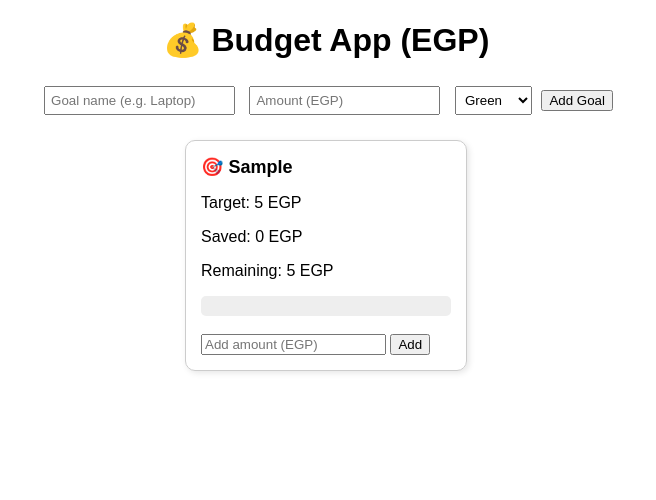
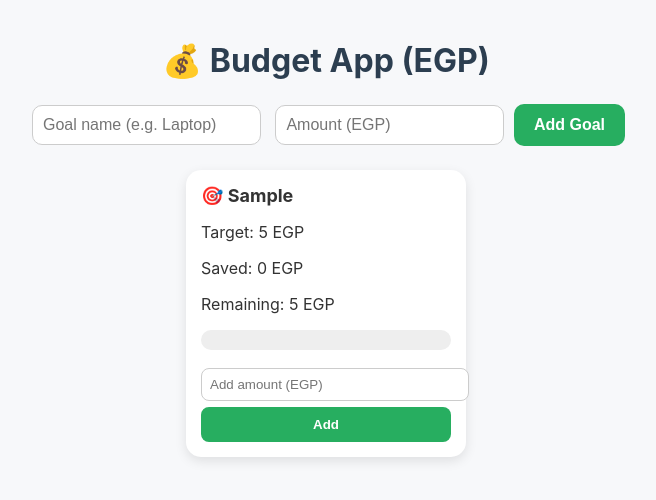
Before and after one commit to ticketsmetro1-stack/budget, a plain HTML site: page index.html in a window 1280 px wide. Both pictures are taken after typing "Sample", "5" into the empty fields and a click on the button "Add Goal". Shown: the whole page, without its empty margins (314-970 px from the left). Drawn offline with Linux system fonts and the light colour scheme.

Commit message:
Update index.html

```diff
--- a/index.html
+++ b/index.html
@@ -4,22 +4,103 @@
   <meta charset="UTF-8">
   <meta name="viewport" content="width=device-width, initial-scale=1.0">
   <title>Budget App</title>
+
+  <!-- iOS Home Screen -->
+  <link rel="apple-touch-icon" href="icon.png">
+  <meta name="apple-mobile-web-app-title" content="BudgetEGP">
+  <meta name="apple-mobile-web-app-capable" content="yes">
+  <meta name="apple-mobile-web-app-status-bar-style" content="default">
+
   <style>
-    body { font-family: Arial, sans-serif; margin: 20px; }
-    h1 { text-align: center; }
-    .goal-input { margin: 20px 0; text-align: center; }
-    .goal-input input, .goal-input select { margin: 5px; padding: 5px; }
-    .goals-container { display: flex; gap: 20px; flex-wrap: wrap; justify-content: center; }
-    .goal-card {
+    body {
+      font-family: -apple-system, BlinkMacSystemFont, Arial, sans-serif;
+      margin: 0;
+      padding: 20px;
+      background: #f7f8fa;
+      color: #333;
+    }
+    h1 {
+      text-align: center;
+      margin-bottom: 20px;
+      color: #2c3e50;
+    }
+    .goal-input {
+      text-align: center;
+      margin-bottom: 20px;
+    }
+    .goal-input input {
+      padding: 10px;
+      margin: 5px;
       border: 1px solid #ccc;
       border-radius: 10px;
+      font-size: 16px;
+    }
+    .goal-input button {
+      padding: 12px 20px;
+      background: #27ae60;
+      color: white;
+      border: none;
+      border-radius: 10px;
+      font-size: 16px;
+      font-weight: bold;
+      cursor: pointer;
+      transition: 0.2s;
+    }
+    .goal-input button:hover {
+      background: #219150;
+    }
+    .goals-container {
+      display: flex;
+      gap: 20px;
+      flex-wrap: wrap;
+      justify-content: center;
+    }
+    .goal-card {
+      background: #fff;
+      border-radius: 15px;
       padding: 15px;
       width: 250px;
-      box-shadow: 2px 2px 6px rgba(0,0,0,0.1);
+      box-shadow: 0 4px 12px rgba(0,0,0,0.1);
     }
-    .progress { height: 20px; background: #eee; border-radius: 5px; overflow: hidden; margin-top: 10px; }
-    .bar { height: 100%; width: 0%; }
-    .goal-title { font-size: 18px; font-weight: bold; margin-bottom: 5px; }
+    .goal-title {
+      font-size: 18px;
+      font-weight: bold;
+      margin-bottom: 8px;
+    }
+    .progress {
+      height: 20px;
+      background: #eee;
+      border-radius: 10px;
+      overflow: hidden;
+      margin: 10px 0;
+    }
+    .bar {
+      height: 100%;
+      background: linear-gradient(90deg, #27ae60, #2ecc71);
+      width: 0%;
+      transition: width 0.3s ease;
+    }
+    .goal-card input {
+      width: 100%;
+      padding: 8px;
+      margin-top: 8px;
+      border: 1px solid #ccc;
+      border-radius: 8px;
+    }
+    .goal-card button {
+      width: 100%;
+      padding: 10px;
+      background: #27ae60;
+      color: #fff;
+      border: none;
+      border-radius: 8px;
+      margin-top: 6px;
+      cursor: pointer;
+      font-weight: bold;
+    }
+    .goal-card button:hover {
+      background: #219150;
+    }
   </style>
 </head>
 <body>
@@ -28,13 +109,6 @@
   <div class="goal-input">
     <input id="goalName" placeholder="Goal name (e.g. Laptop)">
     <input id="goalAmount" type="number" placeholder="Amount (EGP)">
-    <select id="goalColor">
-      <option value="green">Green</option>
-      <option value="blue">Blue</option>
-      <option value="red">Red</option>
-      <option value="orange">Orange</option>
-      <option value="purple">Purple</option>
-    </select>
     <button onclick="addGoal()">Add Goal</button>
   </div>
 
@@ -56,11 +130,10 @@
     }
 
     function addGoal() {
-      const name = document.getElementById("goalName").value;
+      const name = document.getElementById("goalName").value.trim();
       const target = parseFloat(document.getElementById("goalAmount").value);
-      const color = document.getElementById("goalColor").value;
       if (name && !isNaN(target) && target > 0) {
-        goals.push({ name, target, saved: 0, color });
+        goals.push({ name, target, saved: 0 });
         saveData();
         renderGoals();
         document.getElementById("goalName").value = "";
@@ -91,8 +164,7 @@
             <p>Target: ${goal.target} EGP</p>
             <p>Saved: ${goal.saved} EGP</p>
             <p>Remaining: ${remaining} EGP</p>
-            <div class="progress"><div class="bar" style="width:${percent}%; background:${goal.color};"></div></div>
-            <br>
+            <div class="progress"><div class="bar" style="width:${percent}%;"></div></div>
             <input id="addAmount-${index}" type="number" placeholder="Add amount (EGP)">
             <button onclick="addSavings(${index})">Add</button>
           </div>
@@ -102,5 +174,15 @@
 
     loadData();
   </script>
+
+  <!-- Service Worker -->
+  <script>
+    if ("serviceWorker" in navigator) {
+      navigator.serviceWorker
+        .register("/sw.js")
+        .then(() => console.log("✅ Service Worker registered"))
+        .catch(err => console.error("⚠️ SW failed:", err));
+    }
+  </script>
 </body>
 </html>
```
